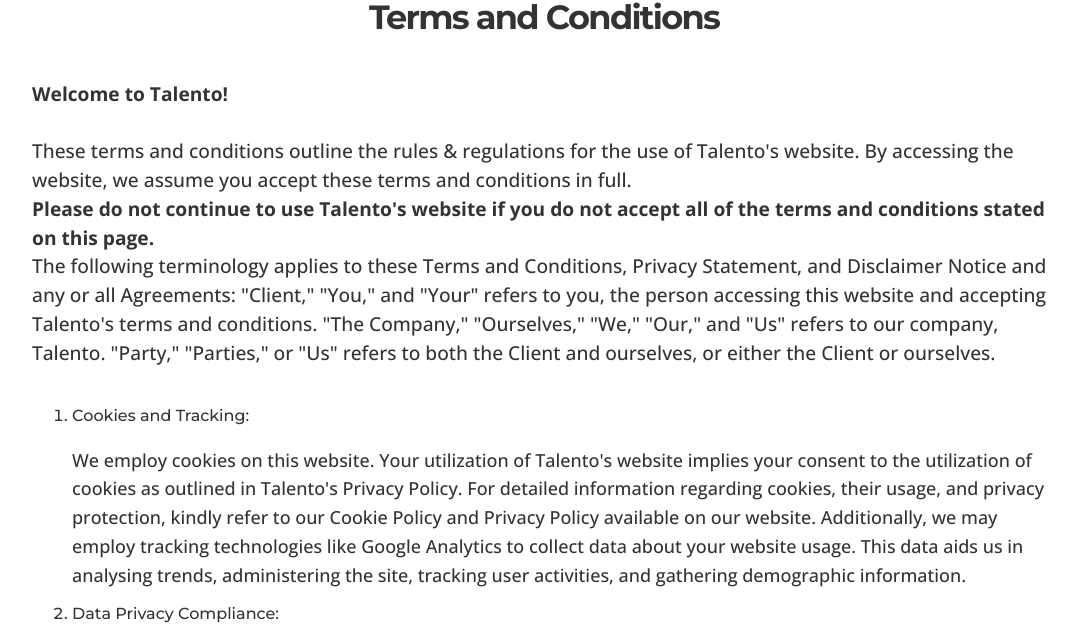
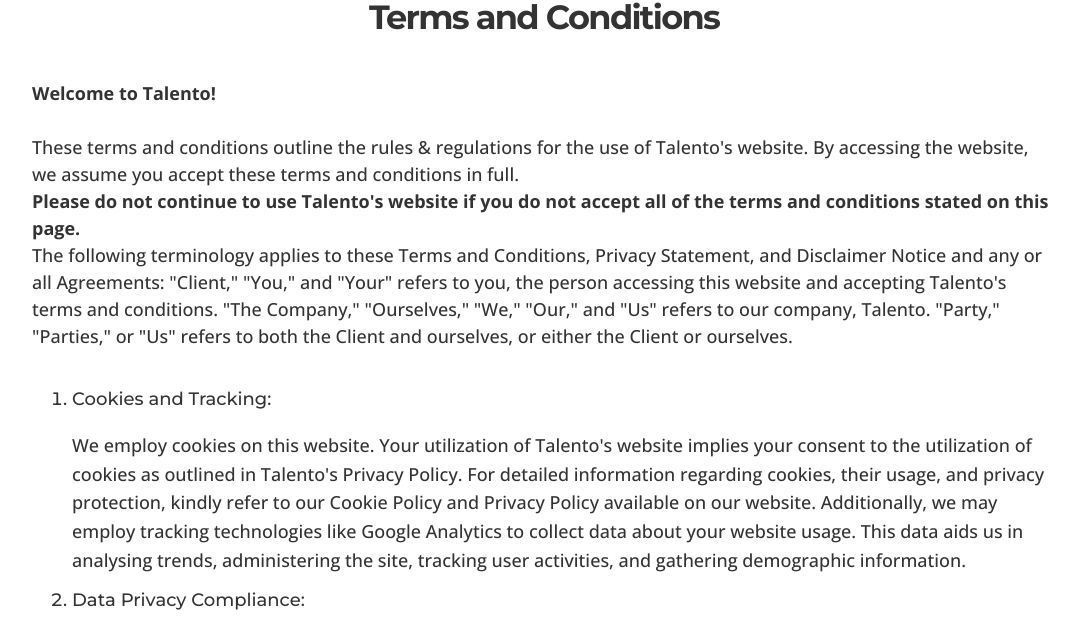
Before and after one commit to 12vblanco/talento, a React (Vite) app: page /terms in a window 1280 px wide. Shown: the part 280-917 px from the top of the page, without its empty margins (96-1175 px from the left). Built offline with nearby package versions, Linux system fonts and the light colour scheme.

Commit message:
fonts for terms

```diff
--- a/src/components/footer/Copy.jsx
+++ b/src/components/footer/Copy.jsx
@@ -29,6 +29,7 @@
   display: flex;
   max-width: fit-content;
   margin: 0 auto;
+  padding-bottom: 8px;
 `;
 
 const H4 = styled.div`
--- a/src/components/screens/Terms.jsx
+++ b/src/components/screens/Terms.jsx
@@ -158,6 +158,7 @@
 const Li = styled.li`
   font-family: "Montserrat";
   font-weight: 500;
+  font-size: 18px;
 `;
 
 const Btn = styled.h1`
@@ -173,7 +174,7 @@
   font-weight: 700;
   text-align: left;
 `;
-const H4 = styled.h4`
+const H4 = styled.p`
   font-family: "OpenSans";
   margin: 20px auto;
   font-weight: 500;
```
